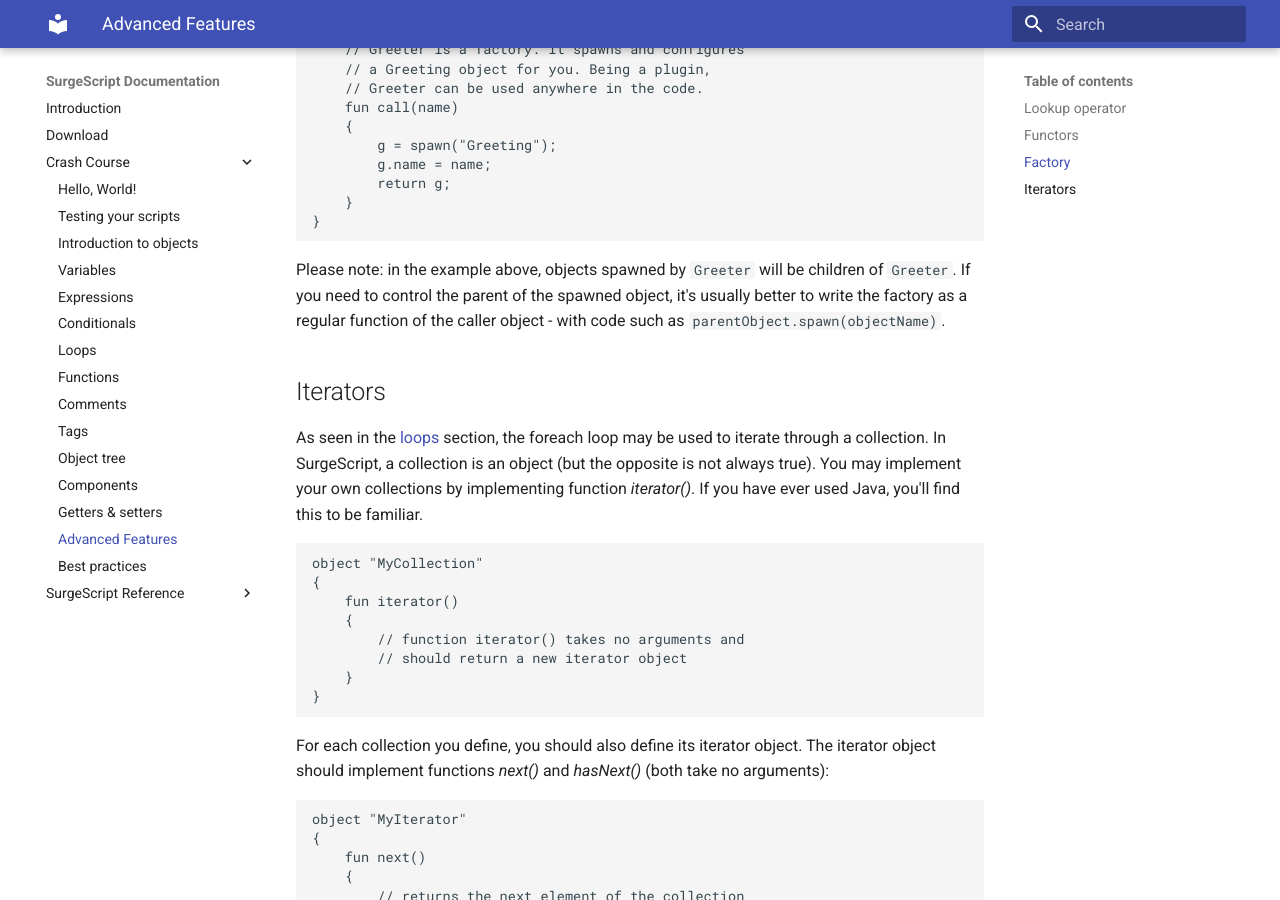
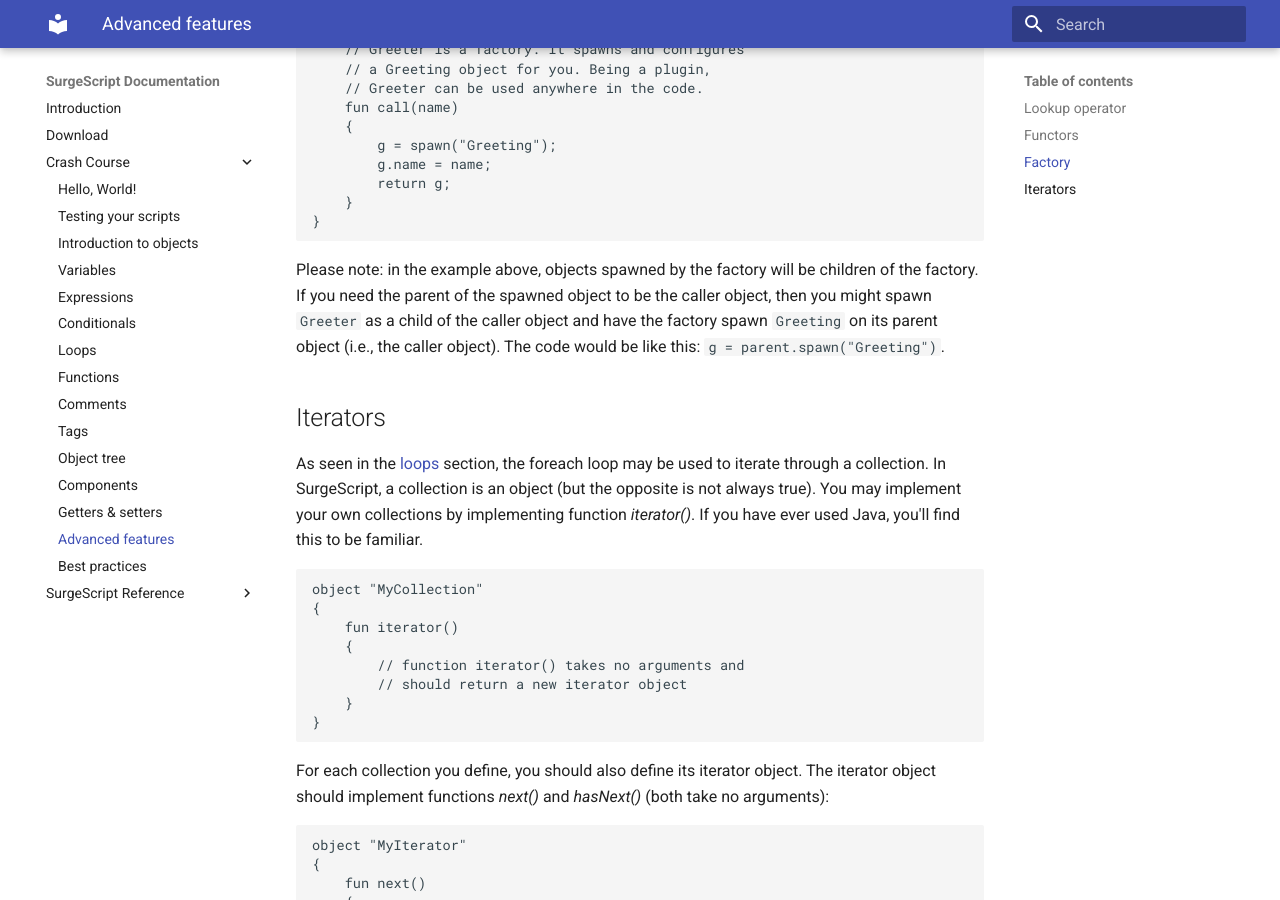
Before and after one commit to alemart/surgescript, an MkDocs documentation site: the page built from docs/tutorials/advanced_features.md, in a window 1280 px wide and 900 px high, scrolled down 1939 px. Built offline with MkDocs 1.6.1 and Material for MkDocs 9.7.7, drawn with Linux system fonts in a browser that asks for light colours; old or Windows-style settings are respelled for this version of MkDocs; some of the changed text lies outside the part shown.

Commit message:
Improved advice

````diff
--- a/docs/tutorials/advanced_features.md
+++ b/docs/tutorials/advanced_features.md
@@ -1,4 +1,4 @@
-Advanced Features
+Advanced features
 =================
 
 This section describes advanced features of SurgeScript.
@@ -87,7 +87,7 @@ object "Greeter"
 }
 ```
 
-Please note: in the example above, objects spawned by `Greeter` will be children of `Greeter`. If you need to control the parent of the spawned object, it's usually better to write the factory as a regular function of the caller object - with code such as `parentObject.spawn(objectName)`.
+Please note: in the example above, objects spawned by the factory will be children of the factory. If you need the parent of the spawned object to be the caller object, then you might spawn `Greeter` as a child of the caller object and have the factory spawn `Greeting` on its parent object (i.e., the caller object). The code would be like this: `g = parent.spawn("Greeting")`.
 
 Iterators
 ---------
--- a/mkdocs.yml
+++ b/mkdocs.yml
@@ -18,7 +18,7 @@ pages:
         - 'Object tree': 'tutorials/object_tree.md'
         - 'Components': 'tutorials/components.md'
         - 'Getters & setters': 'tutorials/getters_and_setters.md'
-        - 'Advanced Features': 'tutorials/advanced_features.md'
+        - 'Advanced features': 'tutorials/advanced_features.md'
         - 'Best practices': 'tutorials/best_practices.md'
     - 'SurgeScript Reference':
         - 'Application': 'reference/application.md'
````
Also changed, not shown: docs/tutorials/best_practices.md (+1 -1 lines).
